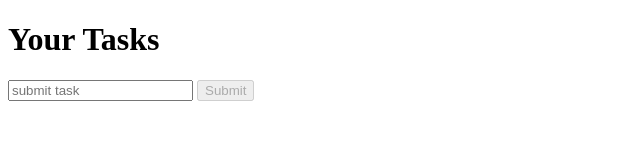
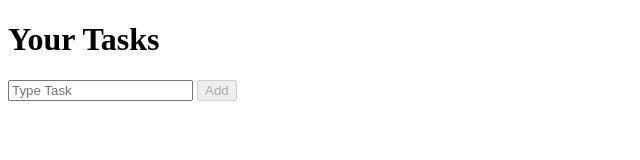
Before and after one commit to DanielPelnar/to-do-list-plain-javascript, a plain HTML site: page index.html in a window 1280 px wide. Shown: the full height of the page, 0-640 px from the left. Drawn offline with Linux system fonts and the light colour scheme.

Commit message:
small change layout

```diff
--- a/index.html
+++ b/index.html
@@ -13,8 +13,8 @@
             </div>
             <div id="control">
                 <form>
-                    <input id="input" type="text" placeholder="submit task">
-                    <input id="submit" type="submit">
+                    <input id="input" type="text" placeholder="Type Task" autocomplete="off">
+                    <input id="submit" type="submit" value="Add">
                 </form>
             </div>
         </div>
```
